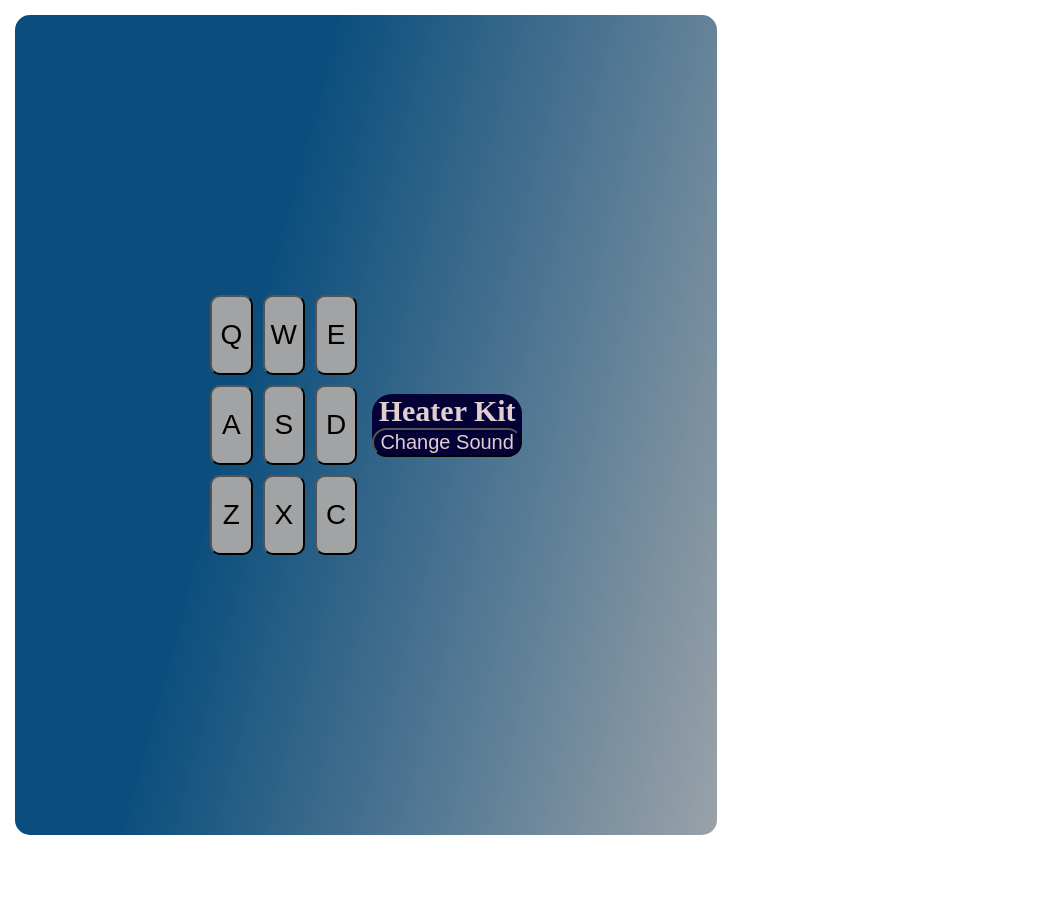
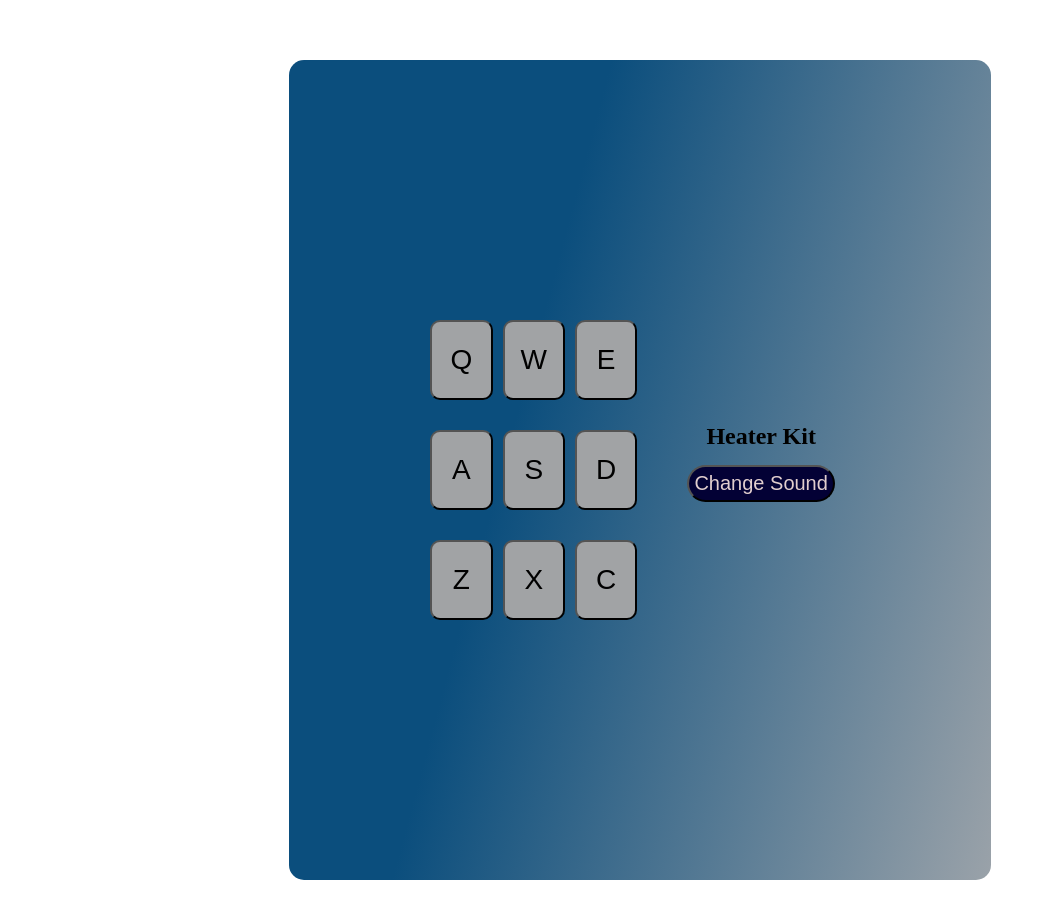
Before and after one commit to didi-devs/my-drum-machine, a React (Create React App) app: page / in a window 1280 px wide. Shown: the top 918 px of the page, without its empty margins (0-1039 px from the left). Before the commit the page ends 850 px from the top, so only its background shows below. Built offline with nearby package versions, Linux system fonts and the light colour scheme.

Commit message:
keyboard resize

```diff
--- a/src/App.js
+++ b/src/App.js
@@ -170,13 +170,14 @@ function App() {
    const [sounds, setSounds] = React.useState(soundGroup[soundType])
 
   const play = (keyTrigger, sound) => {
-    setSoundsName("")
+    setSoundsName(sound)
     const audio = document.getElementById(keyTrigger)
     audio.currentTime = 0;
     audio.play()
   }
 
   const secondGroup = () => {
+    setSoundsName("")
     if (soundType === "heaterKit") {
        setSoundType("smoothPianoKit")
        setSounds(soundGroup.smoothPianoKit)
@@ -186,9 +187,11 @@ function App() {
       }
   }
   return (
-    <div className="wrapper" id="drum-machine">
+    <div className='body'>
+     <div className="wrapper" id="drum-machine">
       <Keyboard play={play} sounds={sounds} />
       <DrumControls name={soundsName || soundName[soundType]}  secondGroup={secondGroup} />
+      </div>
     </div>
   );
 }
--- a/src/App.scss
+++ b/src/App.scss
@@ -15,6 +15,7 @@
   display: grid;
   grid-gap: 10px;
   grid-template-columns: repeat(3, 1fr);
+  // margin: 10px;
 }
 
 .keyboard .drum-pad {
@@ -25,13 +26,15 @@
   border-radius: 10px;
   background-color: #a1a3a5;
   transition: all -3s ease-in-out;
-
+  margin: 10px;
 }
 
 .wrapper {
   width: auto;
-  height: 50vh;
+  height: 20vh;
   display: grid;
+  // align-items: center;
+  // justify-content: center;
   padding: 10px;
   grid-gap: 15px;
   margin-top: 20px;
@@ -40,6 +43,15 @@
   background-image: linear-gradient(-255deg, #0b4e7d 35%, #9aa2a9 100%);
 }
 
+.body{
+  //  width: auto;
+  //  height: 0vh;
+   margin: 15px;
+   padding: 30px;
+   display: flex;
+ //  align-items: center;
+   justify-content: center;
+}
 
 @media(min-width: 768px) {
   .wrapper {
@@ -58,12 +70,15 @@
   align-items: center;
   flex-direction: column;
   justify-content: center;
-
+  margin: 10px;
+  padding-left: 20px;
 }
 
-.controle, #switch {
+ #switch {
   background-color: #030135;
   font-size: 20px;
   border-radius: 20px;
- color: rgb(225, 206, 206);
+  color: rgb(225, 206, 206);
+  padding: 5px;
+  margin: 15px;
 }
```
